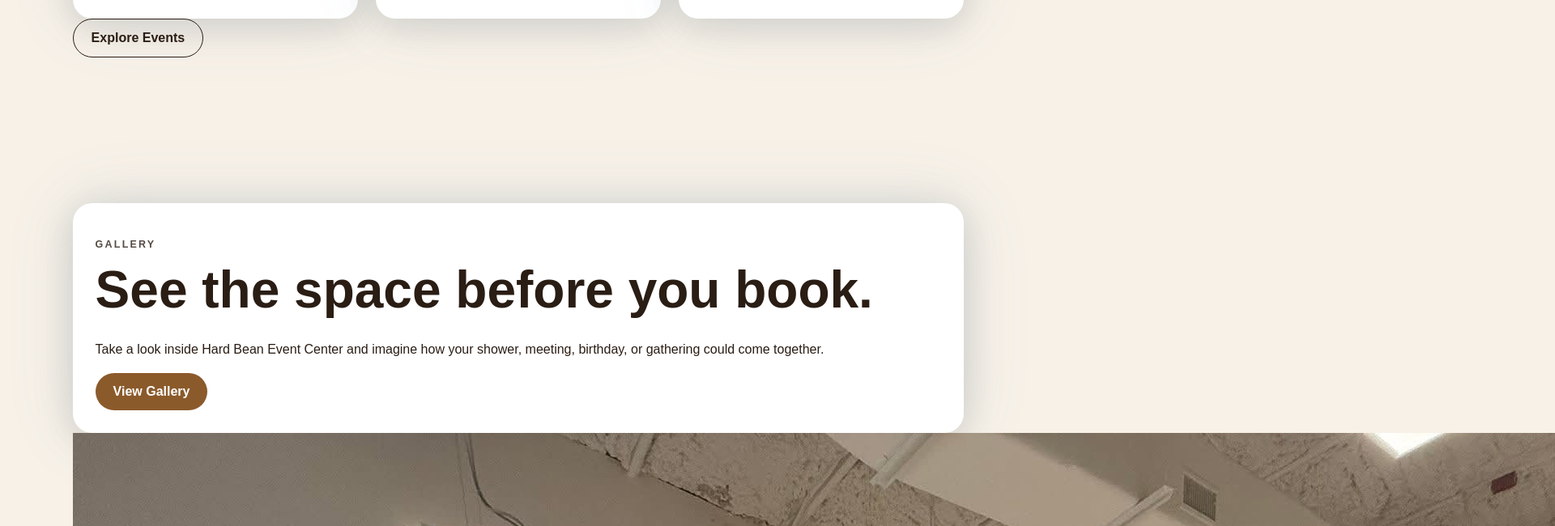
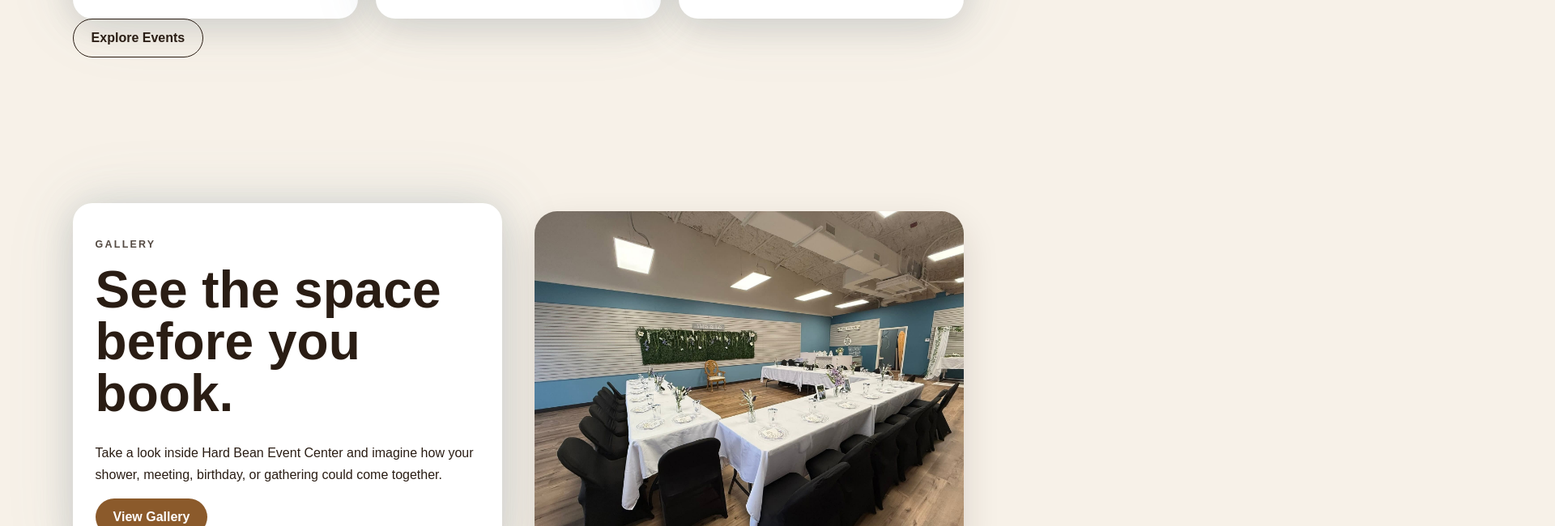
Before and after one commit to anastasis-elite/hardbean-events, a Next.js app: page / in a window 1280 px wide. Shown: the part 1606-2256 px from the top of the page at 81% size, 1920 px wide, since content can reach past the window. Built offline with nearby package versions, Linux system fonts and the light colour scheme.

Commit message:
Update globals.css

```diff
--- a/app/globals.css
+++ b/app/globals.css
@@ -198,7 +198,26 @@
   margin: 40px 7% 90px;
   text-align: center;
 }
+.galleryFeature {
+  display: grid;
+  grid-template-columns: 1fr 1fr;
+  gap: 40px;
+  align-items: center;
+  padding: 90px 7%;
+}
 
+.galleryFeatureImage {
+  border-radius: 28px;
+  overflow: hidden;
+  box-shadow: 0 18px 45px rgba(42, 29, 20, 0.14);
+}
+
+.galleryFeatureImage img {
+  width: 100%;
+  height: 420px;
+  object-fit: cover;
+  display: block;
+}
 .galleryCarousel {
   display: flex;
   gap: 18px;
```
